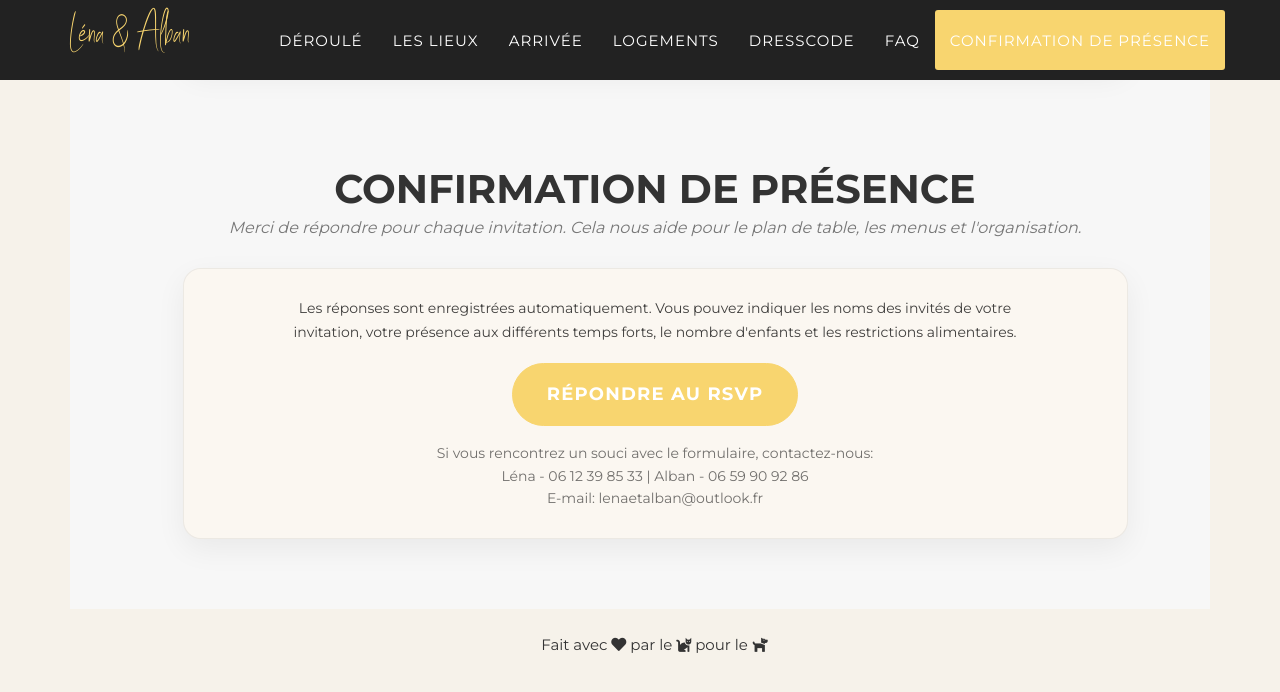
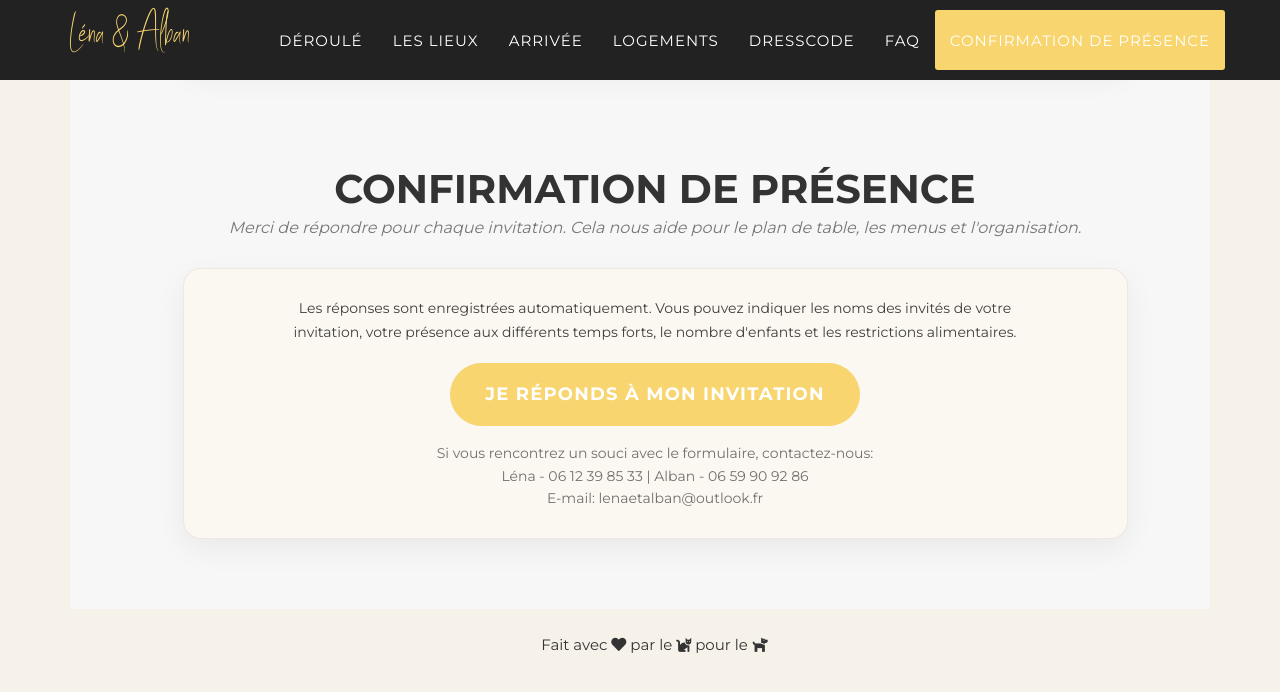
Before and after one commit to LenaAlban/lena-alban-wedding, a Jekyll site: the page built from _fr_pages/index.html, in a window 1280 px wide and 900 px high, scrolled down 6771 px. Shown: the top 692 px of the window. Built offline with Jekyll 4.4.1, drawn with Linux system fonts in a browser that asks for light colours; some web fonts are replaced.

Commit message:
Update rsvp.html

```diff
--- a/_includes/fr_data/rsvp.html
+++ b/_includes/fr_data/rsvp.html
@@ -21,7 +21,7 @@
 
           <div class="rsvp-actions">
             <a class="btn btn-xl rsvp-btn" href="https://docs.google.com/forms/d/e/1FAIpQLSdCahILAxKw9Dn78O7C1GKKourQp2nxePcm0Tx83YsD6WwyYg/viewform?usp=header" target="_blank" rel="noopener">
-              Répondre au RSVP
+              Je réponds à mon invitation
             </a>
           </div>
 
```
